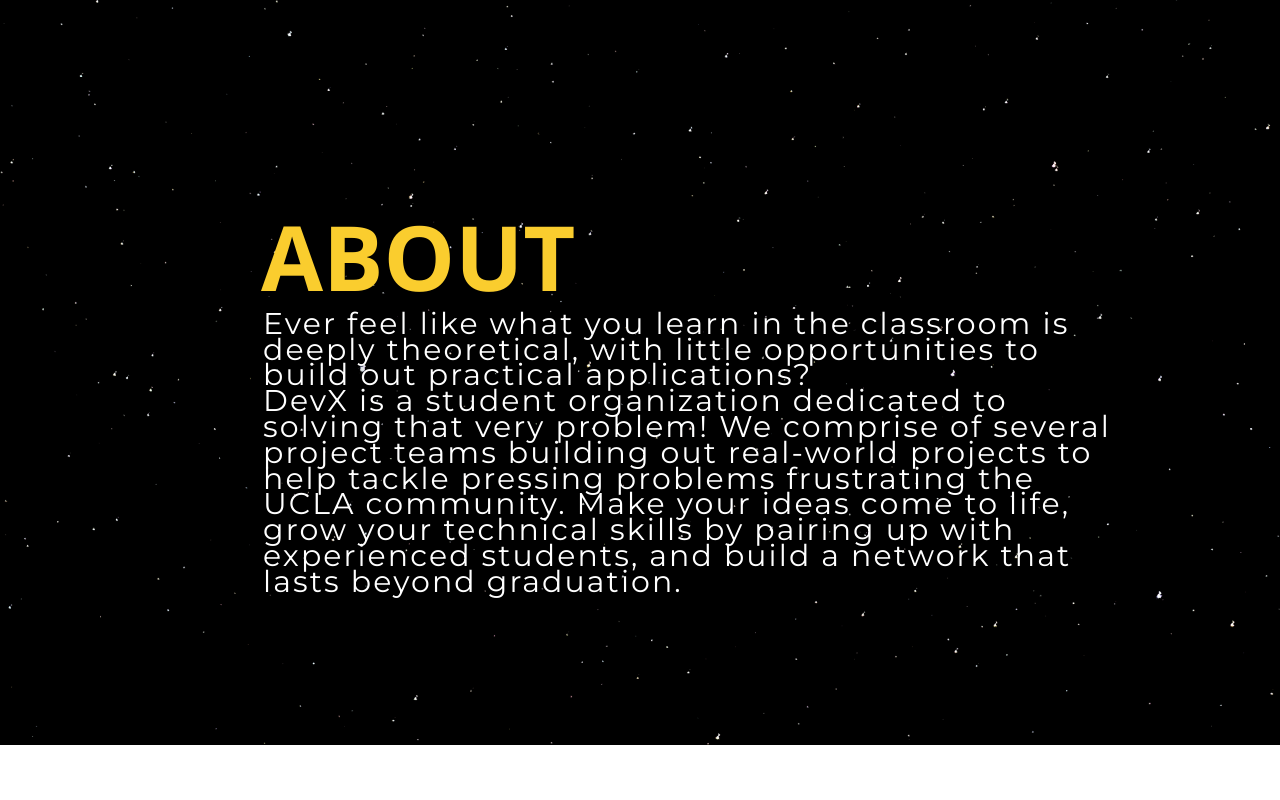
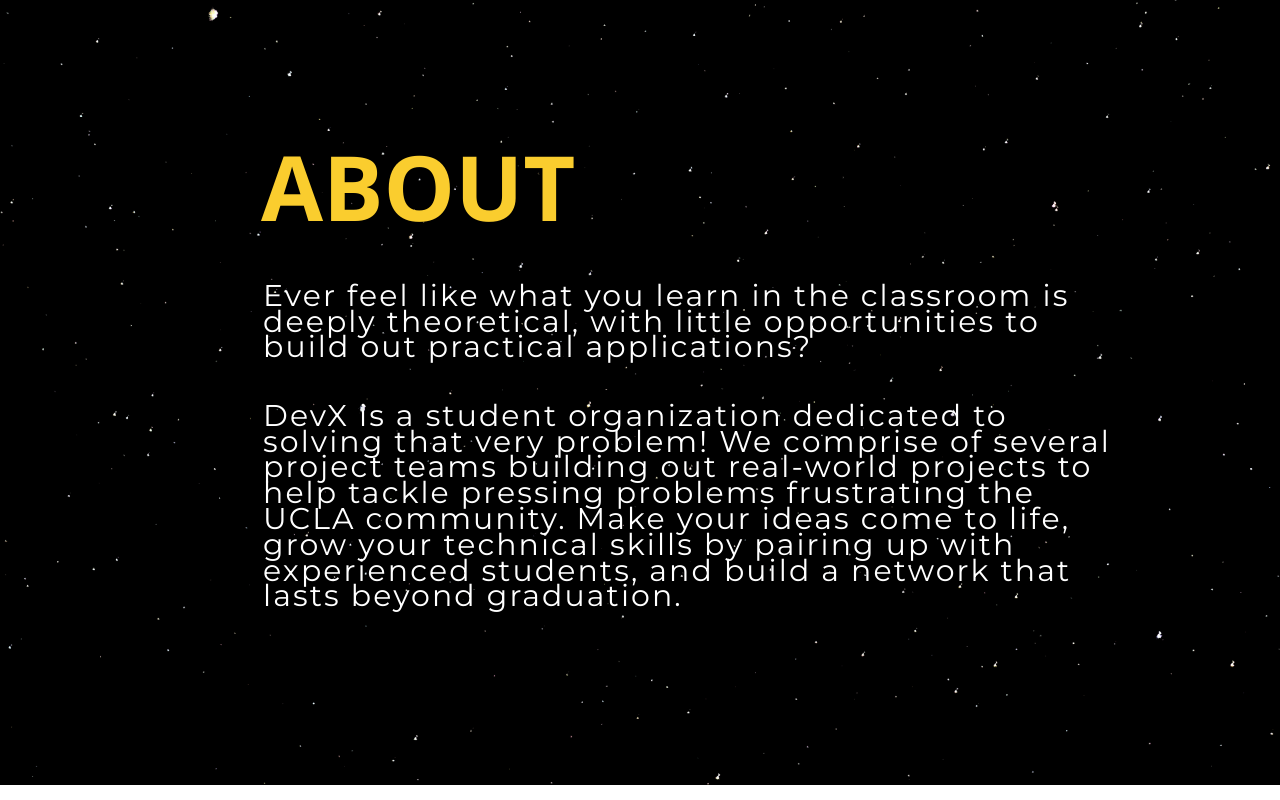
Before and after one commit to twxsha/devx_summer22_interns, a JavaScript app: page /about in a window 1280 px wide. Shown: the part 312-1112 px from the top of the page. Before the commit the page ends 1057 px from the top, so only its background shows below. Built offline with nearby package versions, Linux system fonts and the light colour scheme; the HTML template or start-up script is replaced by a standard one.

Commit message:
further about text changes

```diff
--- a/src/About.css
+++ b/src/About.css
@@ -13,7 +13,7 @@
     height: 77px;
     width: 315px;
     left: 261px;
-    top: 470px;
+    top: 400px;
     border-radius: nullpx;
 
     color:#FACD2E;
@@ -22,12 +22,12 @@
 
 }
 
-.body h2 {
+.p1 h2{
     position: absolute;
     width: 870px;
     height: 397px;
     left: 263px;
-    top: 598px;
+    top: 570px;
     text-align: left;
 
     font-family: 'Montserrat', sans-serif;;
@@ -43,3 +43,25 @@
 
     text-shadow: 0px 4px 4px rgba(0, 0, 0, 0.25);
 }
+
+.p2 h2{
+    position: absolute;
+    width: 870px;
+    height: 397px;
+    left: 263px;
+    top: 690px;
+    text-align: left;
+
+    font-family: 'Montserrat', sans-serif;;
+    font-style: normal;
+    font-weight: 400;
+    font-size: 30px;
+    line-height: 86%;
+
+
+    letter-spacing: 0.07em;
+
+    color: #FFFFFF;
+
+    text-shadow: 0px 4px 4px rgba(0, 0, 0, 0.25);
+}
--- a/src/pages/About.js
+++ b/src/pages/About.js
@@ -8,19 +8,23 @@ function About() {
       <div className="About" style={{
         backgroundImage: `url(${background_image})`,
         height: 1117,
-        marginTop: -60,
+        marginTop: -20,
       }}>
 
         <div className="title">
           <h1>ABOUT</h1>
         </div>
 
-        <div className="body">
+        <div className="p1">
           <h2>
           Ever feel like what you learn in the classroom is
           deeply theoretical, with little opportunities to build
           out practical applications?
-          <br></br>
+          </h2>
+        </div>
+
+        <div className="p2">
+          <h2>
           DevX is a student organization dedicated to solving
           that very problem! We comprise of several project
           teams building out real-world projects to help tackle
@@ -32,10 +36,6 @@ function About() {
         </div>
 
       </div>
-
-
-
-
     );
   }
   export default About;
```
